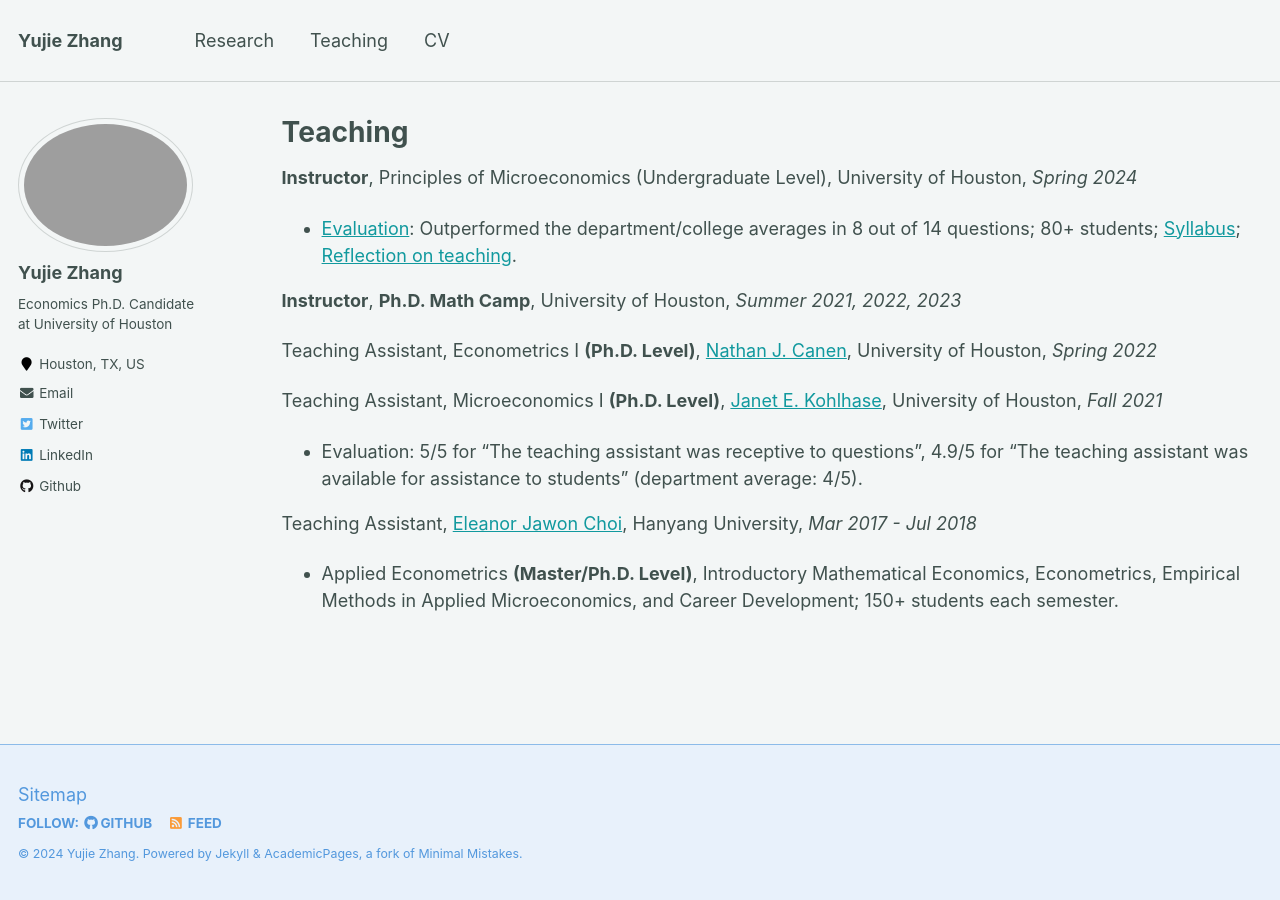
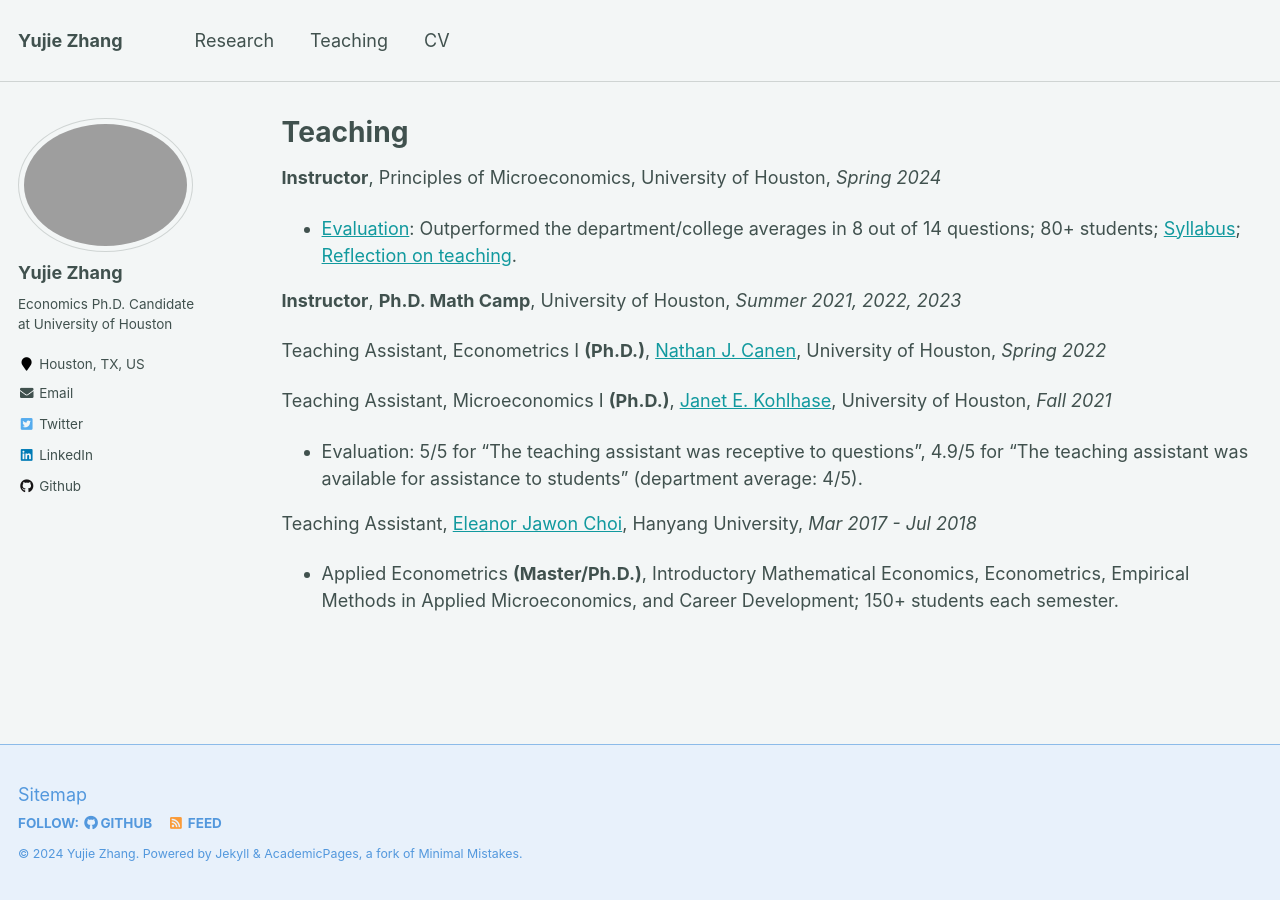
Before and after one commit to yujiezhangecon/yujiezhangecon.github.io, a Jekyll site: the page built from _pages/teaching.md, in a window 1280 px wide. Built offline with Jekyll 4.4.1, drawn with Linux system fonts in a browser that asks for light colours.

Commit message:
Update teaching.md

```diff
--- a/_pages/teaching.md
+++ b/_pages/teaching.md
@@ -10,7 +10,7 @@ author_profile: true
 ## Instructor
 --->
 
-**Instructor**, Principles of Microeconomics (Undergraduate Level), University of Houston, _Spring 2024_
+**Instructor**, Principles of Microeconomics, University of Houston, _Spring 2024_
 * [Evaluation](http://yujiezhangecon.github.io/files/teaching/PrincipleMicro_24Spring/2220_14342_Course_Evaluation_Report.pdf): Outperformed the department/college averages in 8 out of 14 questions; 80+ students; [Syllabus](http://yujiezhangecon.github.io/files/teaching/PrincipleMicro_24Spring/Syllabus_ECON2302_S24_YujieZhang.pdf); [Reflection on teaching](https://yujiezhang.notion.site/Reflection-on-Teaching-105791a2351880bd84f1efc28b6e6ed3).
 
 <!---
@@ -23,17 +23,17 @@ author_profile: true
 ## Teaching Assistant
 --->
 
-Teaching Assistant, Econometrics I **(Ph.D. Level)**, [Nathan J. Canen](https://sites.google.com/site/njcanen/home), University of Houston, _Spring 2022_
+Teaching Assistant, Econometrics I **(Ph.D.)**, [Nathan J. Canen](https://sites.google.com/site/njcanen/home), University of Houston, _Spring 2022_
 
 <!---
 * Held TA session for Ph.D. students in Economics and Business school every week.
 --->
 
-Teaching Assistant, Microeconomics I **(Ph.D. Level)**, [Janet E. Kohlhase](https://www.uh.edu/~kohlhase/), University of Houston, _Fall 2021_
+Teaching Assistant, Microeconomics I **(Ph.D.)**, [Janet E. Kohlhase](https://www.uh.edu/~kohlhase/), University of Houston, _Fall 2021_
 * Evaluation: 5/5 for "The teaching assistant was receptive to questions", 4.9/5 for "The teaching assistant was available for assistance to students" (department average: 4/5).
 
 Teaching Assistant, [Eleanor Jawon Choi](https://sites.google.com/view/eleanorjchoi), Hanyang University, _Mar 2017 - Jul 2018_
-* Applied Econometrics **(Master/Ph.D. Level)**, Introductory Mathematical Economics, Econometrics, Empirical Methods in Applied Microeconomics, and Career Development; 150+ students each semester.
+* Applied Econometrics **(Master/Ph.D.)**, Introductory Mathematical Economics, Econometrics, Empirical Methods in Applied Microeconomics, and Career Development; 150+ students each semester.
 
 <!---
 * Summary: (1) Graded problem sets and exams, and hosted office hours for more than 150 students each semester. (2) Assisted professor with course materials, attendance checking, monitoring exams, managing records and the statistics of students’ performance.
```
